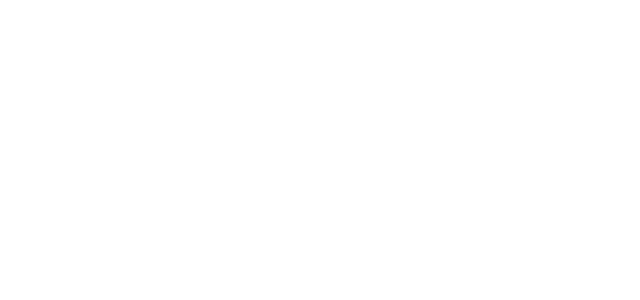
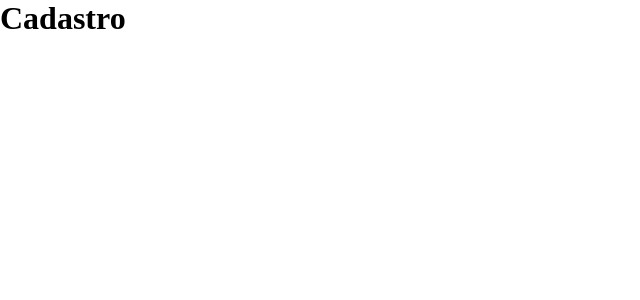
Before and after one commit to BomDia12/Trabalho-de-MP, a React (Create React App) app in the folder front-end/: page /register in a window 1280 px wide. Shown: the top 300 px of the page, without its empty margins (0-640 px from the left). Built offline with nearby package versions, Linux system fonts and the light colour scheme.

Commit message:
feat(resgister): Inicializa escopo da pagina de cadastro

```diff
--- a/front-end/src/Routes/index.js
+++ b/front-end/src/Routes/index.js
@@ -2,12 +2,14 @@
 import { Switch, Route } from 'react-router'
 import HomePage from '../pages/HomePage'
 import Rules from '../pages/GameRules'
+import Register from '../pages/Register'
 
 const Routes = () => {
   return (
     <Switch>
       <Route exact path='/' component={HomePage} />
       <Route exact path='/rules' component={Rules} />
+      <Route exact path='/register' component={Register} />
     </Switch>
   )
 }
--- /dev/null
+++ b/front-end/src/pages/Register/index.js
@@ -0,0 +1,10 @@
+// Arquivo da página inicial
+import { Container } from "./styles"
+
+const Register = () => {
+    return (
+        <Container>Cadastro</Container>
+    )
+}
+
+export default Register
--- /dev/null
+++ b/front-end/src/pages/Register/styles.js
@@ -0,0 +1,7 @@
+// Arquivo de estilos da página inicial
+
+import styled from 'styled-components';
+
+export const Container = styled.h1`
+    // Estilização
+`;
```
